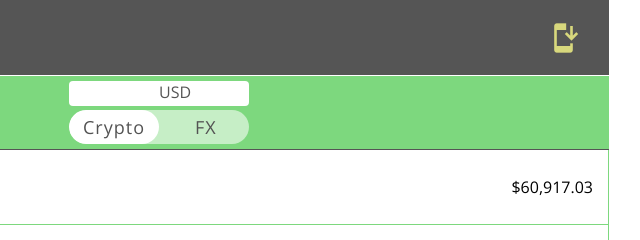
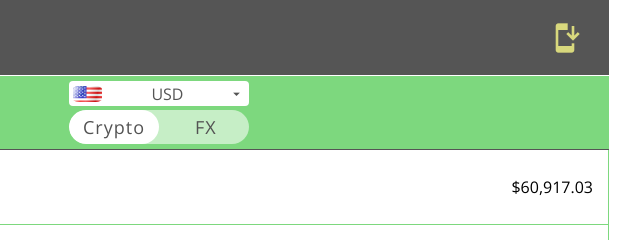
Before and after one commit to AlphaT7/currancyapp, a website built with Vite: page src/index.html in a window 1280 px wide. Shown: the top 240 px of the page, 481-1121 px from the left. Built offline with nearby package versions, Linux system fonts and the light colour scheme.

Commit message:
css positioning adjustments for the currency list dropdown

```diff
--- a/src/index.html
+++ b/src/index.html
@@ -24,8 +24,9 @@
             </div>
             <div id="currencyForm">
                 <div id="currencySelection">
-                    <div id="selectedCurrancyFlag"></div>
+                    <div id="selectedCurrancyFlag" class="fflag-US fflag ff-wave ff-app"></div>
                     <div id="currencyId">USD</div>
+                    <div id="dropIndicator" class="materialIcons">arrow_drop_down</div>
                 </div>
                 <div id="currencyList"></div>
             </div>
--- a/src/main.js
+++ b/src/main.js
@@ -155,11 +155,13 @@ function showDropDown() {
   showList = !showList;
   if (showList) {
     $("#currencyList").classList.toggle("changeDisplay");
+    $("#dropIndicator").innerHTML = "arrow_drop_up";
     setTimeout(() => {
       $("#currencyList").classList.toggle("changeOpacity");
     }, 100);
   } else {
     $("#currencyList").classList.toggle("changeOpacity");
+    $("#dropIndicator").innerHTML = "arrow_drop_down";
     setTimeout(() => {
       $("#currencyList").classList.toggle("changeDisplay");
     }, 750);
@@ -174,6 +176,6 @@ document.addEventListener("pointermove", trackPointer);
 
 document.addEventListener("pointerup", pointerUp);
 
-$("#currencyId").addEventListener("pointerup", showDropDown);
+$("#currencySelection").addEventListener("pointerup", showDropDown);
 
 init();
--- a/src/style.css
+++ b/src/style.css
@@ -44,6 +44,7 @@ header {
 
     & section#appName {
         padding-left: 50px;
+        padding-right: 30px;
         font-size: 2em;
         font-family: "Cinzel Decorative";
         display: flex;
@@ -168,6 +169,21 @@ header {
                 display: flex;
                 color: #555;
                 border-radius: 4px;
+                align-items: center;
+
+                & div#selectedCurrancyFlag {
+                    width: 43px;
+                    height: 16px;
+                    margin: 0 4px;
+                }
+
+                & div#currencyId {
+                    text-align: center;
+                }
+
+                & div#dropIndicator {
+                    /* flex-shrink: 0; */
+                }
             }
 
             & div#currencyList {
@@ -293,8 +309,7 @@ main {
 
 .materialIcons {
     font-family: "Material Icons";
-    width: 50px;
-    margin-right: 15px;
+    width: 30px;
 }
 
 .changeOpacity {
```
